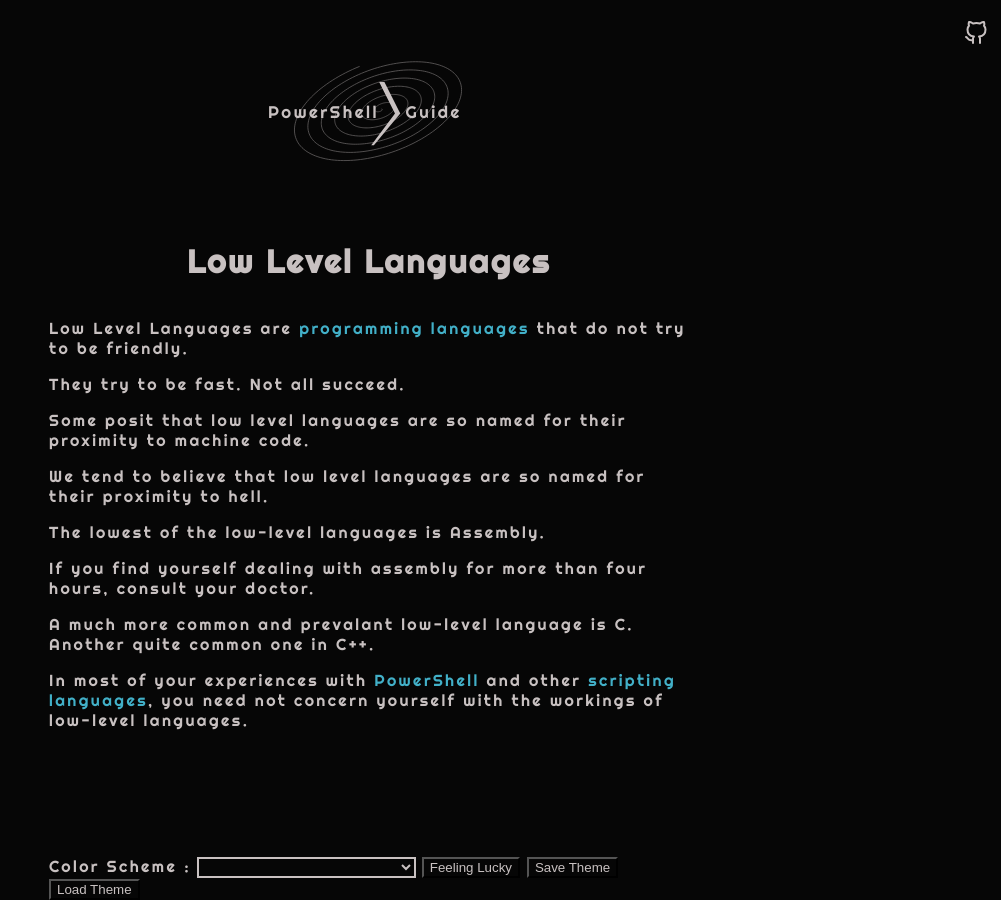
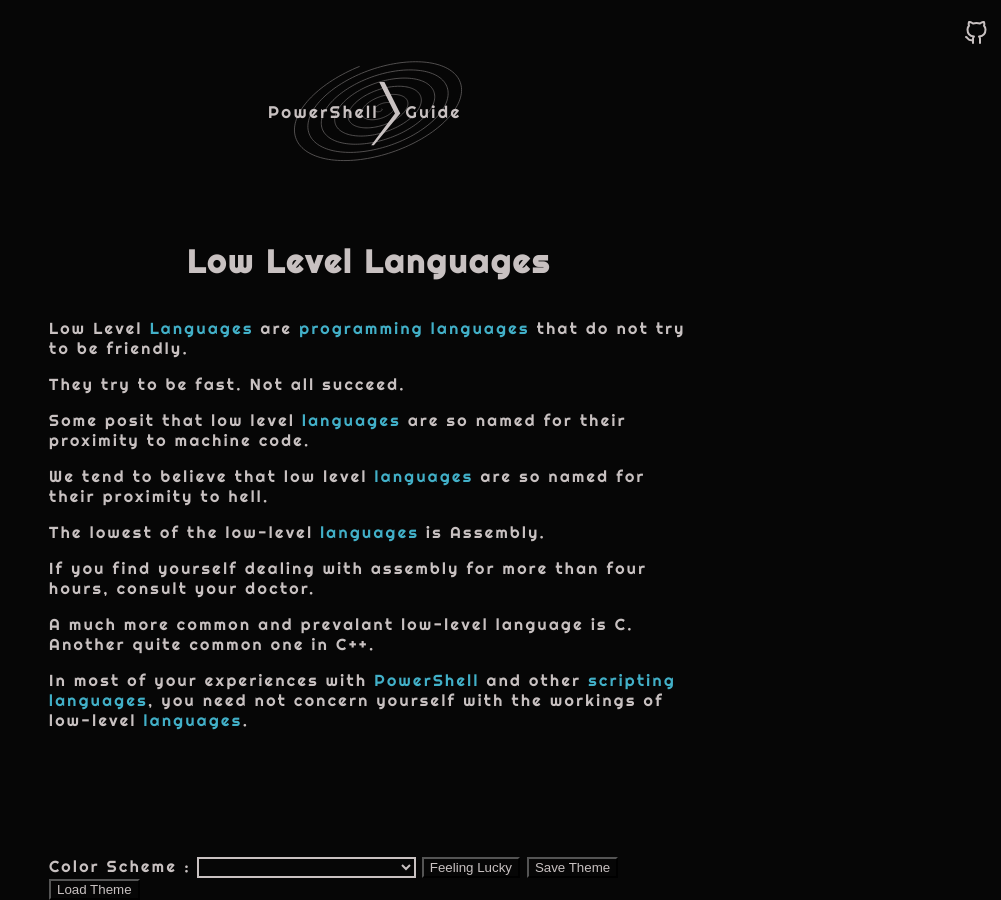
Before and after one commit to PowerShellGuides/PowerShellGuide, a Jekyll site: the page built from docs/Languages/Low-Level-Languages.md, in a window 1280 px wide. Shown: the whole page, without its empty margins (279-1280 px from the left). Built offline with Jekyll 4.4.1, drawn with Linux system fonts in a browser that asks for light colours; part of the change alters nothing that is shown.

```diff
--- a/docs/Languages/Low-Level-Languages.md
+++ b/docs/Languages/Low-Level-Languages.md
@@ -9,19 +9,19 @@ title: Low Level Languages
 layout: default
 ---
 
-Low Level Languages are [programming languages](/Languages/Programming-Languages) that do not try to be friendly.
+Low Level [Languages](/Languages) are [programming languages](/Languages/Programming-Languages) that do not try to be friendly.
 
 They try to be fast.  Not all succeed.
 
-Some posit that low level languages are so named for their proximity to machine code.
+Some posit that low level [languages](/Languages) are so named for their proximity to machine code.
 
-We tend to believe that low level languages are so named for their proximity to hell.
+We tend to believe that low level [languages](/Languages) are so named for their proximity to hell.
 
-The lowest of the low-level languages is Assembly.
+The lowest of the low-level [languages](/Languages) is Assembly.
 
 If you find yourself dealing with assembly for more than four hours, consult your doctor.
 
 A much more common and prevalant low-level language is C.  Another quite common one in C++.
 
 In most of your experiences with [PowerShell](/PowerShell) and other [scripting languages](/Languages/Scripting-Languages),
-you need not concern yourself with the workings of low-level languages.
+you need not concern yourself with the workings of low-level [languages](/Languages).
```
